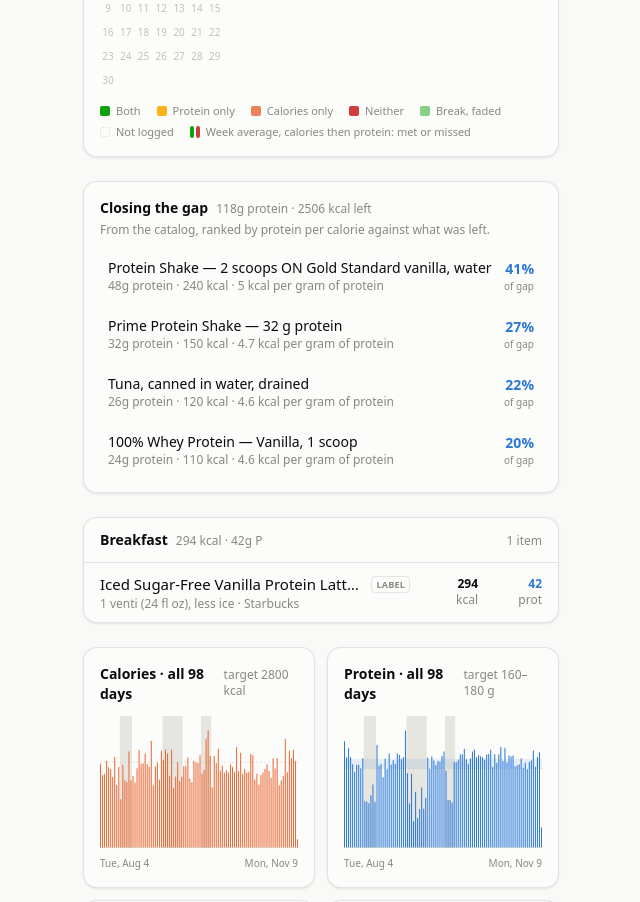
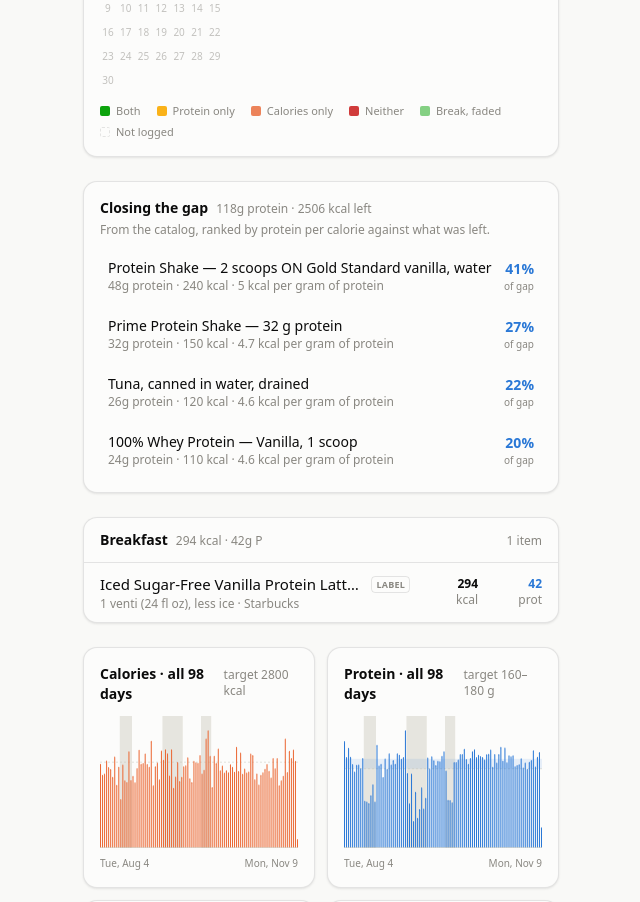
Before and after one commit to soldoutbudokan/Health, a Next.js app: page /Health/ in a window 1280 px wide. Shown: the part 1260-2162 px from the top of the page, without its empty margins (69-709 px from the left). Built offline with nearby package versions, Linux system fonts and the light colour scheme.

Commit message:
Calendar: drop the week-bar line from the legend, by request

```diff
--- a/src/components/TargetCalendar.tsx
+++ b/src/components/TargetCalendar.tsx
@@ -385,13 +385,6 @@ export function TargetCalendar({
           <span className="h-[10px] w-[10px] rounded-[2px] border border-dashed border-hairline" />
           Not logged
         </span>
-        <span className="flex items-center gap-1.5">
-          <span className="flex h-[12px] gap-[2px]">
-            <span className="w-[4px] rounded-[2px]" style={{ background: "var(--status-good)" }} />
-            <span className="w-[4px] rounded-[2px]" style={{ background: "var(--status-critical)" }} />
-          </span>
-          Week average, calories then protein: met or missed
-        </span>
       </div>
 
       {hover?.week && (
```
